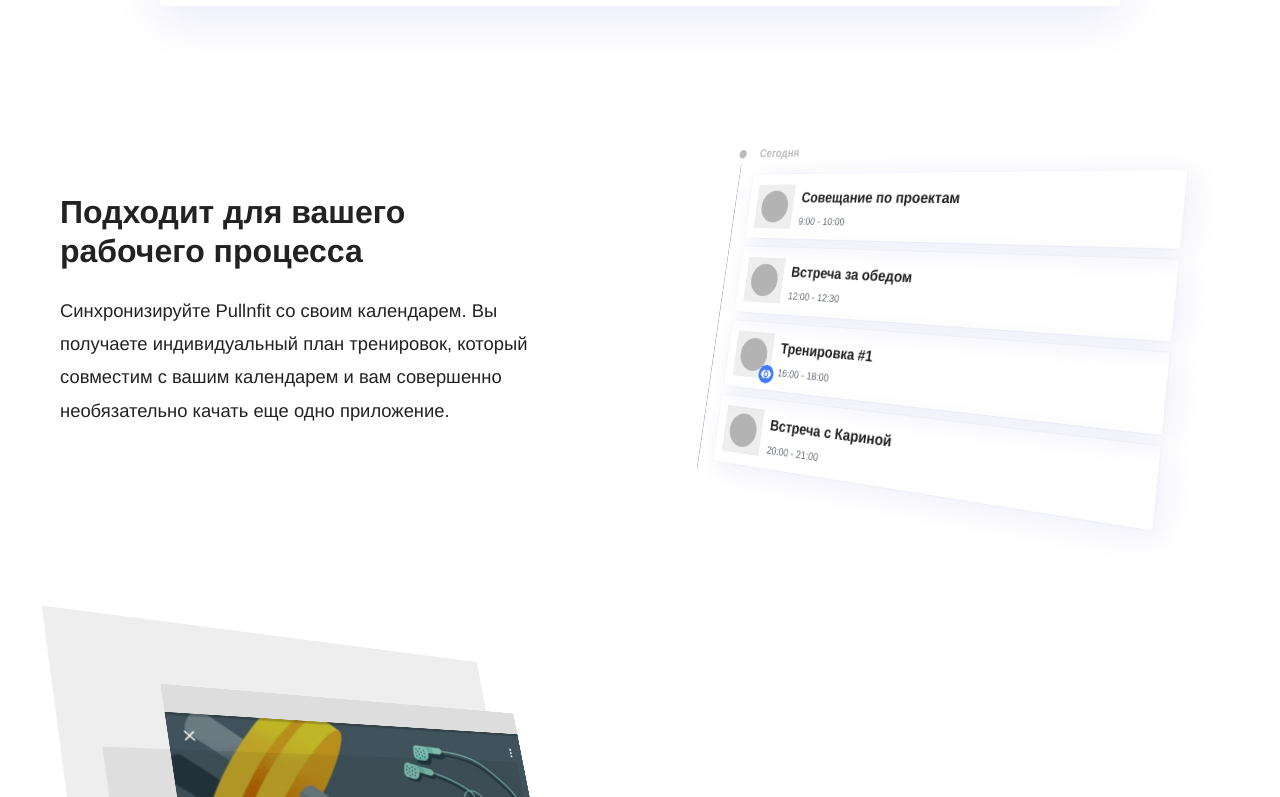
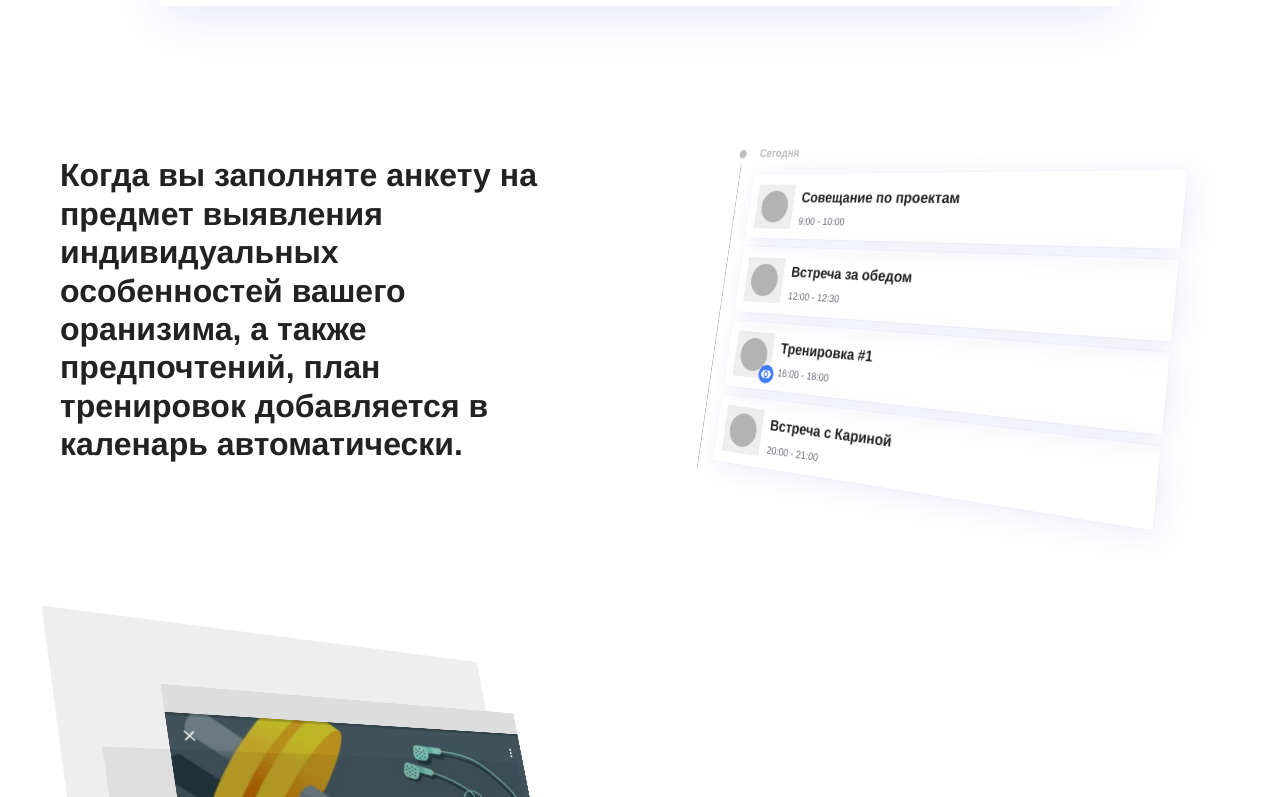
Before and after one commit to RakhimyanTim/adroholic.github.io, a Jekyll site: the page built from pages/index.html, in a window 1280 px wide and 900 px high, scrolled down 905 px, cut to the strip 103-900 px from the top of the window. Built offline with Jekyll 4.4.1, drawn with Linux system fonts in a browser that asks for light colours; some web fonts are replaced.

Commit message:
Update index.html

```diff
--- a/pages/index.html
+++ b/pages/index.html
@@ -9,7 +9,7 @@
 header_class: "landing"
 ---
 <div class="landing-page-content">
-  {% include components/home-page/content-image.html image="workflow" heading="Подходит для вашего рабочего процесса" content_markdown="Синхронизируйте Pullnfit со своим календарем. Вы получаете индивидуальный план тренировок, который совместим с вашим календарем и вам совершенно необязательно качать еще одно приложение." storage_provider_icons=true %}
+  {% include components/home-page/content-image.html image="workflow" heading="Когда вы заполняте анкету на предмет выявления индивидуальных особенностей вашего оранизима, а также предпочтений, план тренировок добавляется в каленарь автоматически." storage_provider_icons=true %}
 
   {% include components/home-page/content-image.html image="editing" heading="Наглядный план" content_markdown="Видео и картинки делают ваш план более ярким и помогают быстрее ориентироваться в упражнениях." %}
 
```
